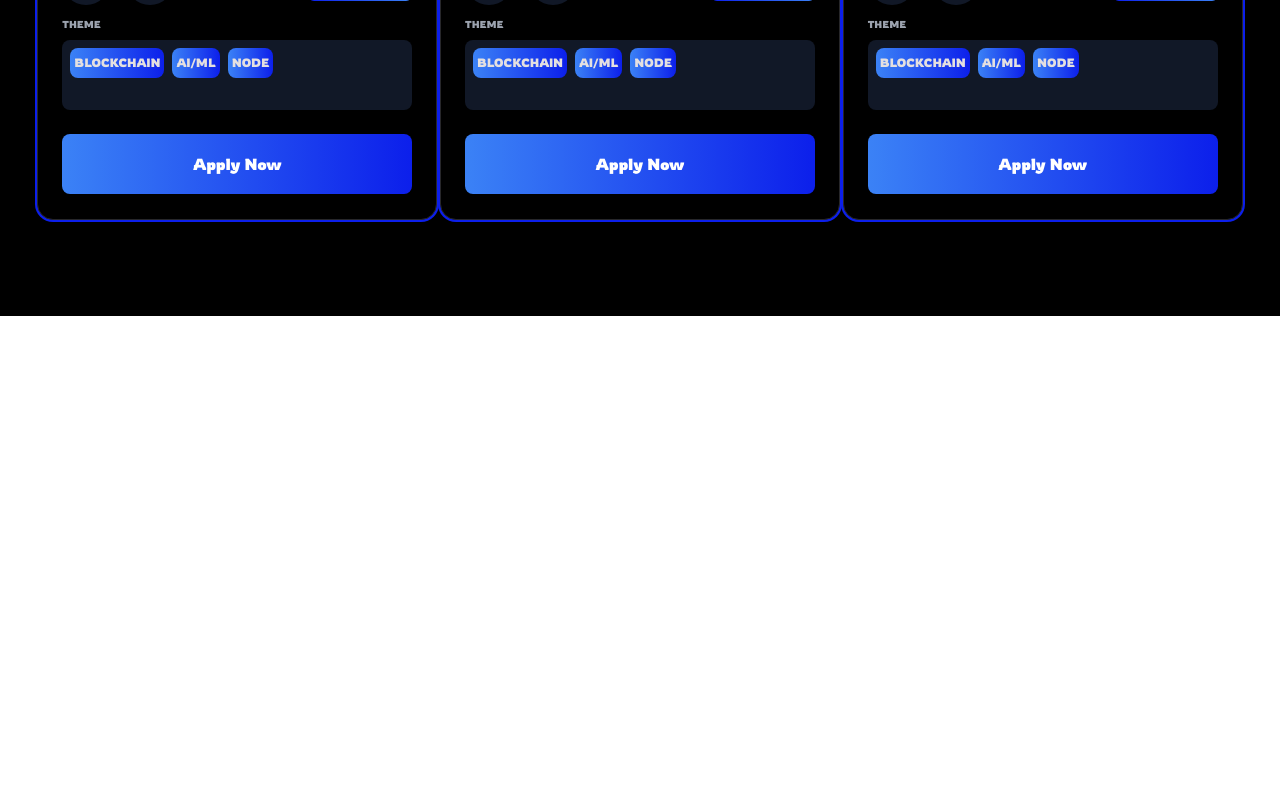
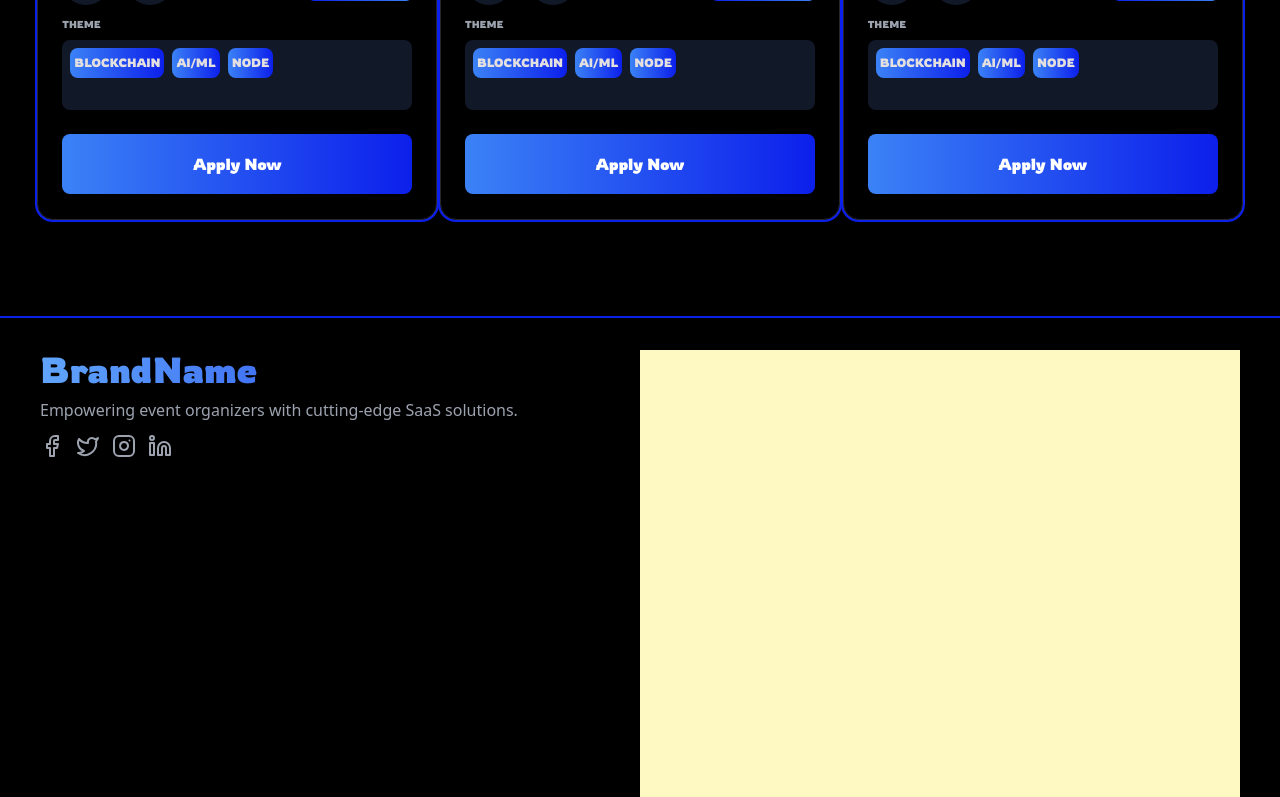
Before and after one commit to himansh423/saas-event-platform, a Next.js app: page / in a window 1280 px wide. Shown: the part 2000-2797 px from the top of the page. Before the commit the page ends 2316 px from the top, so only its background shows below. Built offline with nearby package versions, Linux system fonts and the light colour scheme.

Commit message:
created the footer basic structure

```diff
--- a/src/app/layout.tsx
+++ b/src/app/layout.tsx
@@ -2,6 +2,7 @@ import type { Metadata } from "next";
 import "./globals.css";
 import ShowNav from "@/components/ShowNav";
 import { Providers } from "@/redux/Provider";
+import Footer from "@/components/Footer";
 
 export const metadata: Metadata = {
   title: "SAAS Event Platform",
@@ -20,6 +21,7 @@ export default function RootLayout({
         <Providers>
         <ShowNav />
         {children}
+        <Footer/>
         </Providers>
       </body>
     </html>
--- /dev/null
+++ b/src/components/Footer.tsx
@@ -0,0 +1,50 @@
+import { Rowdies } from "next/font/google";
+import { Facebook, Twitter, Instagram, Linkedin, Send } from "lucide-react";
+
+const rowdies1 = Rowdies({
+  weight: "700",
+  display: "swap",
+  subsets: ["latin"],
+});
+const Footer = () => {
+  return (
+    <footer className="w-screen h-screen py-8 flex flex-col  bg-black px-10 border-t-[2px] border-[#0c1feb]">
+      <div className=" flex justify-between w-full h-full">
+        <div className=" w-1/2  h-full flex flex-col justify-between">
+          <div>
+            <p
+              className={`${rowdies1.className} text-4xl bg-gradient-to-r from-blue-400 to-[#0c1feb] bg-clip-text text-transparent mb-2`}
+            >
+              BrandName
+            </p>
+            <p className="text-gray-400">
+              Empowering event organizers with cutting-edge SaaS solutions.
+            </p>
+            <div className="flex gap-3 items-center mt-3 text-gray-400">
+              <div className="hover:text-white">
+                <Facebook />
+              </div>
+              <div className="hover:text-white">
+                <Twitter />
+              </div>
+              <div className="hover:text-white">
+                <Instagram />
+              </div>
+              <div className="hover:text-white">
+                <Linkedin />
+              </div>
+            </div>
+          </div>
+          <div className="text-white">
+            <p>Resources</p>
+            <p></p>
+          </div>
+        </div>
+        <div className="bg-yellow-100 w-1/2  h-full"></div>
+      </div>
+      <div className="w-full h-[120px]"></div>
+    </footer>
+  );
+};
+
+export default Footer;
```
